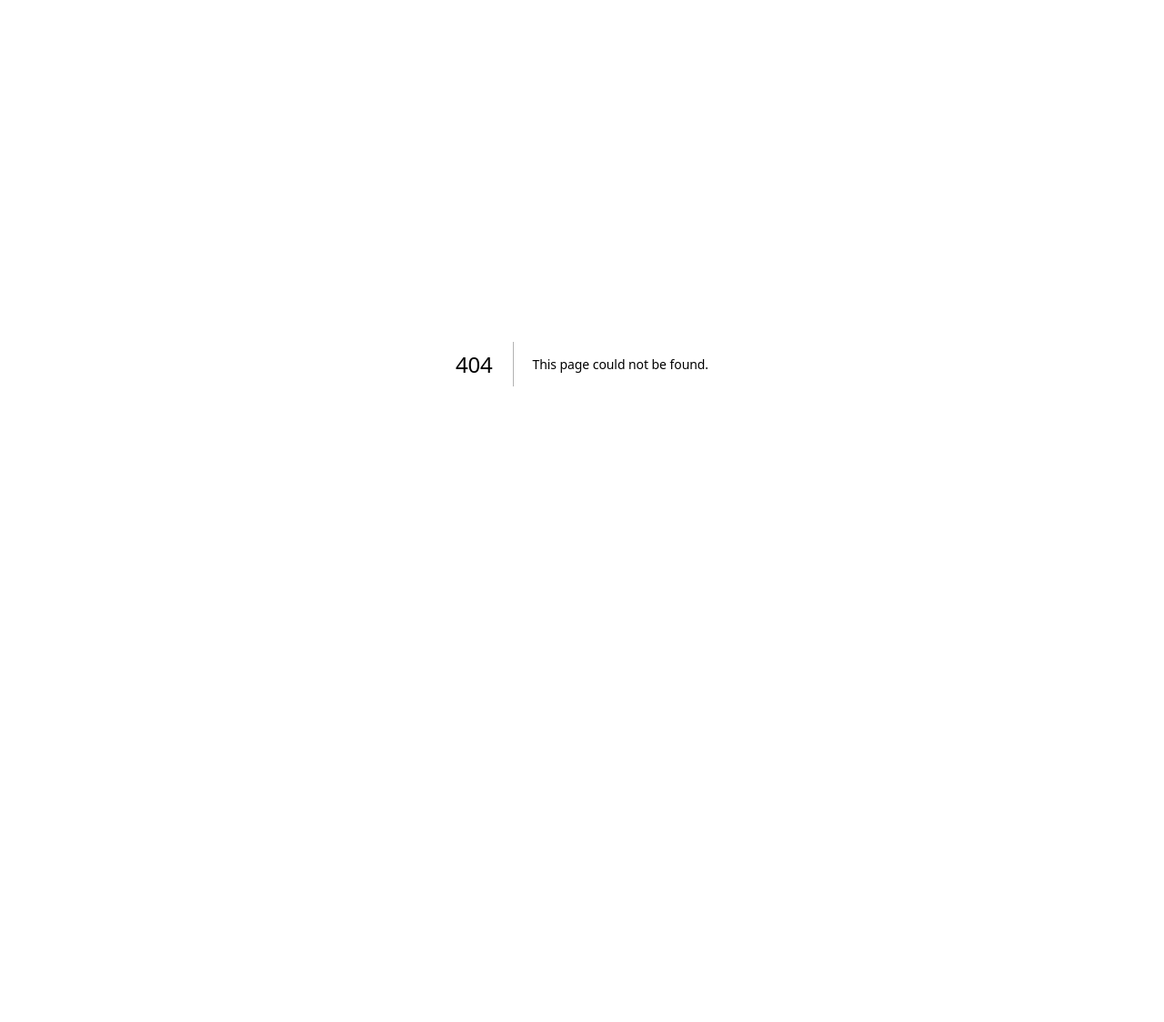
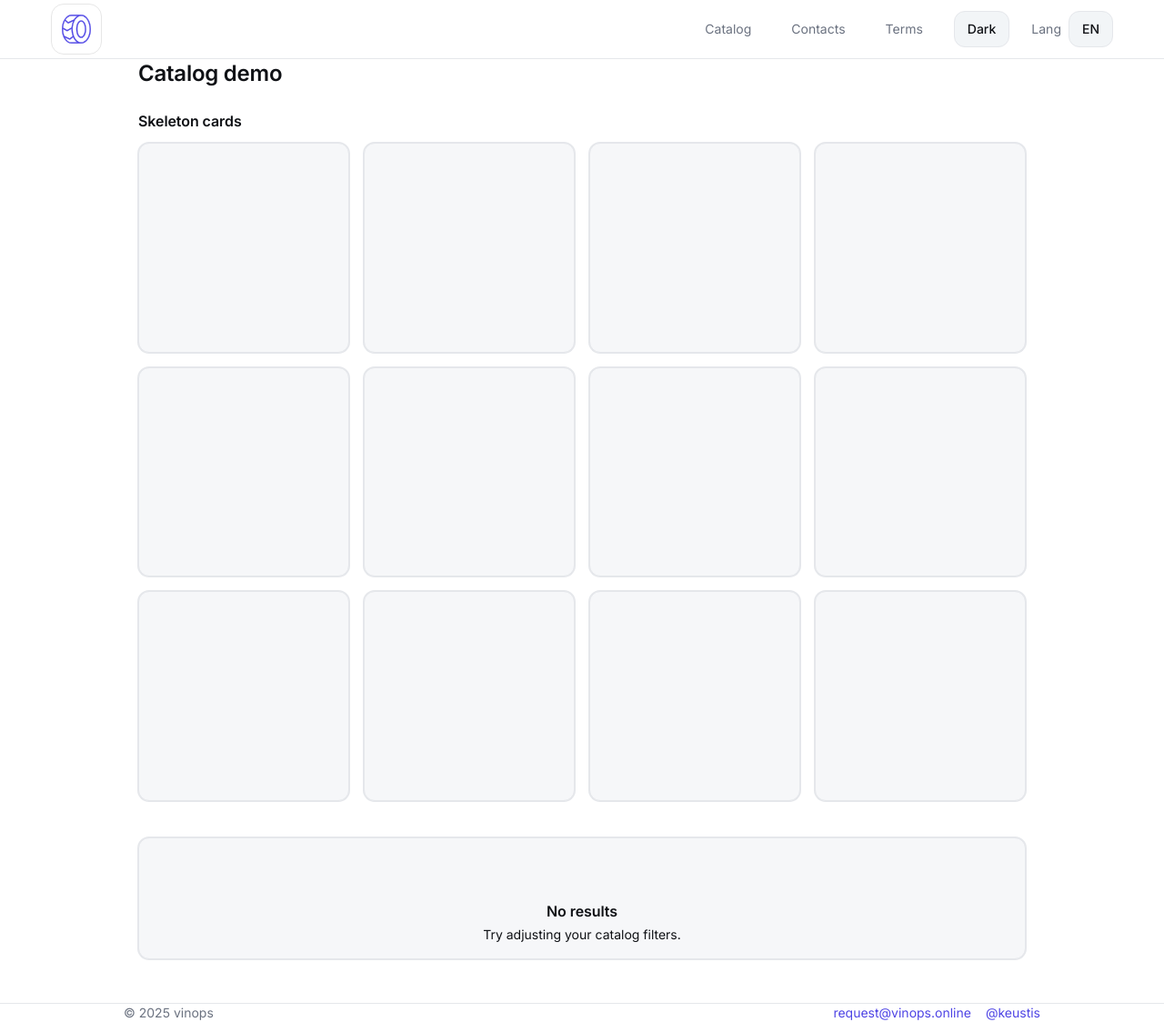
Before and after one commit to KestutisTreciokas/vinops, a Next.js app in the folder frontend/: page /1/demo in a window 1280 px wide. Before the commit this address had no page. Shown: the whole page at 91% size. Before the commit the page ends 800 px from the top, so only its background shows below. Built offline with nearby package versions, Linux system fonts and the light colour scheme.

Commit message:
demo: add /[lang]/demo route with skeleton grid and empty state

```diff
--- /dev/null
+++ b/frontend/src/app/[lang]/demo/page.tsx
@@ -0,0 +1,42 @@
+export default function DemoPage({ params }: { params: { lang: 'ru'|'en' } }) {
+  const { lang } = params
+  const t = (ru: string, en: string) => (lang === 'ru' ? ru : en)
+
+  const items = Array.from({ length: 12 })
+
+  return (
+    <main className="container mx-auto px-4">
+      <h1 className="text-2xl font-semibold mb-6">
+        {t('Демо каталога', 'Catalog demo')}
+      </h1>
+
+      {/* Skeleton Grid (превью сетки и карточек-заглушек) */}
+      <section className="mb-10">
+        <h2 className="text-base font-semibold mb-3">
+          {t('Скелетоны карточек', 'Skeleton cards')}
+        </h2>
+        <div className="grid gap-4 grid-cols-1 sm:grid-cols-2 lg:grid-cols-3 xl:grid-cols-4">
+          {items.map((_, i) => (
+            <div key={i} className="card p-4">
+              <div className="aspect-[4/3] rounded-xl bg-muted animate-pulse" />
+              <div className="mt-3 h-4 w-2/3 bg-muted/70 rounded animate-pulse" />
+              <div className="mt-2 h-3 w-1/2 bg-muted/60 rounded animate-pulse" />
+            </div>
+          ))}
+        </div>
+      </section>
+
+      {/* Empty State (превью пустого результата) */}
+      <section className="card p-8 text-center">
+        <div className="mx-auto mb-3 h-10 w-10 rounded-full bg-muted/70 animate-pulse" />
+        <h2 className="text-base font-semibold mb-1">
+          {t('Нет результатов', 'No results')}
+        </h2>
+        <p className="text-sm text-muted-foreground">
+          {t('Попробуйте изменить фильтры каталога.',
+             'Try adjusting your catalog filters.')}
+        </p>
+      </section>
+    </main>
+  )
+}
```
